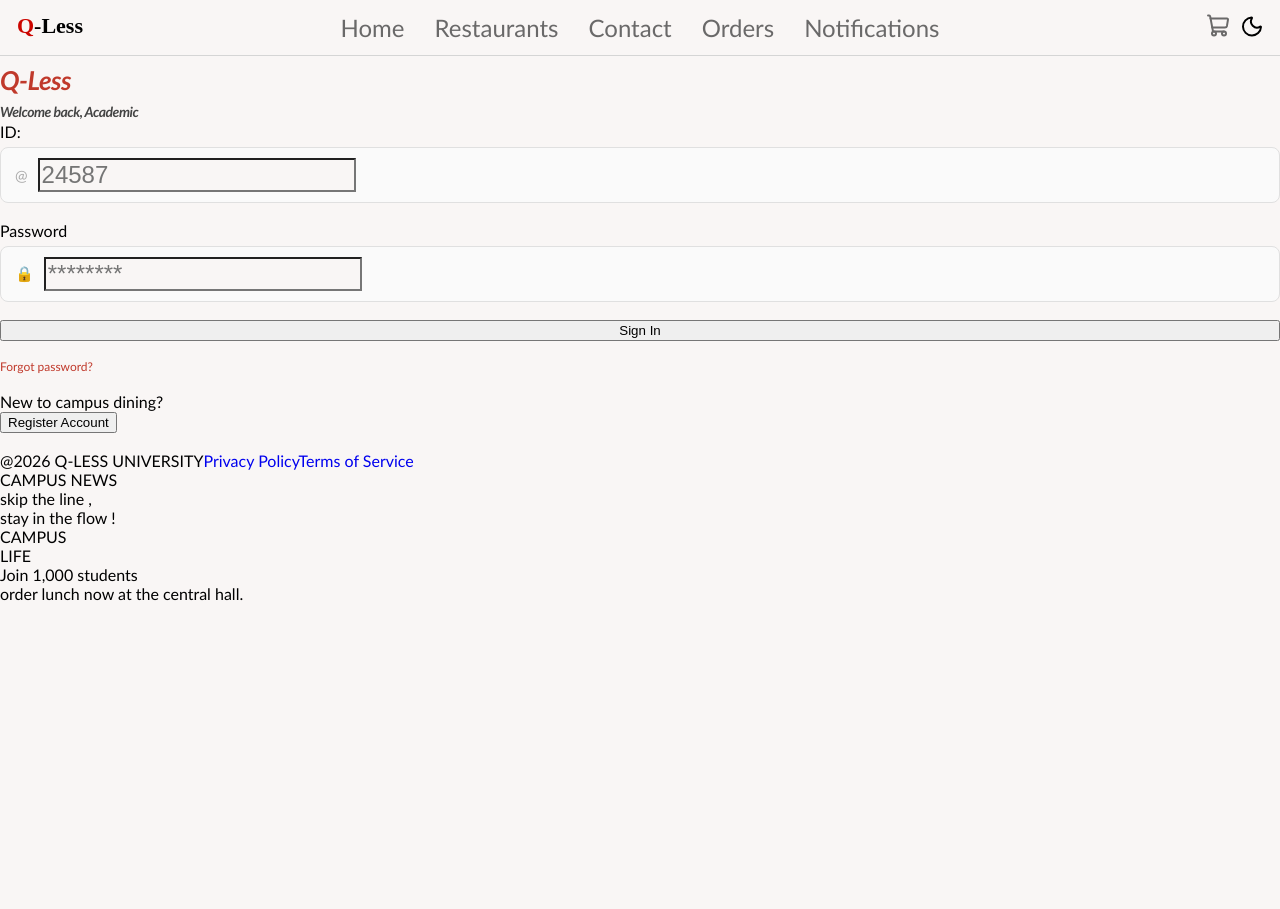
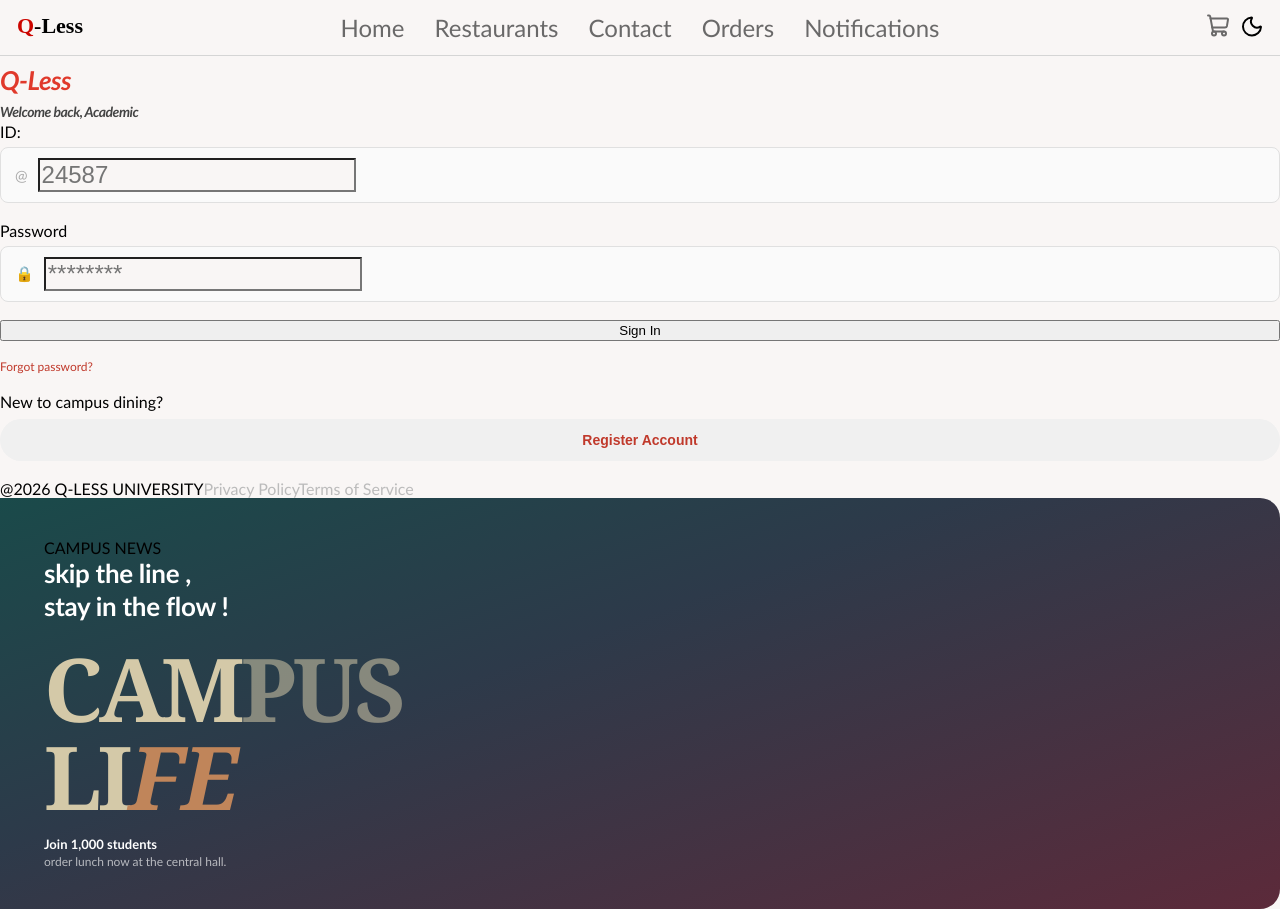
Before and after one commit to Zoomacs/OOP-Project, a React (Vite) app in the folder oop-project/: page / in a window 1280 px wide. Before the commit the page ends 800 px from the top, so only its background shows below. Built offline with nearby package versions, Linux system fonts and the light colour scheme.

Commit message:
Enhance login page styles and structure; add new button styles and placeholder colors

```diff
--- a/oop-project/src/login.css
+++ b/oop-project/src/login.css
@@ -24,6 +24,14 @@
   font-size: 26px;
   font-weight: 700;
   color: #c0392b;
+  font-style: italic;
+  letter-spacing: -0.5px;
+}
+
+.qless-logo-text {
+  font-size: 26px;
+  font-weight: 700;
+  color: #e0392b;
   font-style: italic;
   letter-spacing: -0.5px;
 }
@@ -99,3 +107,238 @@
   color: #333;
   width: 100%;
 }
+
+.qless-input::placeholder {
+  color: #bbb;
+}
+
+.qless-sign-in-btn {
+  background: linear-gradient(135deg, #e74c3c, #c0392b);
+  color: #fff;
+  border: none;
+  border-radius: 30px;
+  padding: 12px;
+  font-size: 15px;
+  font-weight: 600;
+  cursor: pointer;
+  letter-spacing: 0.3px;
+  margin-top: 4px;
+  transition:
+    opacity 0.2s,
+    transform 0.1s;
+}
+.qless-sign-in-btn:hover {
+  opacity: 0.9;
+  transform: translateY(-1px);
+}
+
+.qless-sign-in-btn:active {
+  transform: translateY(0);
+}
+.qless-divider {
+  height: 1px;
+  background: #eee;
+  margin: 4px 0;
+}
+
+.qless-new-user-text {
+  text-align: center;
+  font-size: 13px;
+  color: #888;
+  margin: 0;
+}
+
+.qless-register-btn {
+  background: #f0f0f0;
+  color: #c0392b;
+  border: none;
+  border-radius: 30px;
+  padding: 13px;
+  font-size: 14px;
+  font-weight: 600;
+  cursor: pointer;
+  letter-spacing: 0.2px;
+  transition: background 0.2s;
+}
+
+.qless-register-btn:hover {
+  background: #e8e8e8;
+}
+
+.qless-sign-up {
+  display: flex;
+  flex-direction: column;
+  gap: 8px;
+}
+
+.qless-sign-up-button {
+  background: #f0f0f0;
+  color: #c0392b;
+  border: none;
+  border-radius: 30px;
+  padding: 13px;
+  font-size: 14px;
+  font-weight: 600;
+  cursor: pointer;
+  transition: background 0.2s;
+}
+.qless-sign-up-button:hover {
+  background: #e8e8e8;
+}
+
+.qless-right-side {
+  flex: 1;
+  background: linear-gradient(160deg, #1a4a4a 0%, #2d3a4a 40%, #5c2a3a 100%);
+  display: flex;
+  flex-direction: column;
+  padding: 40px 44px;
+  box-sizing: border-box;
+  position: relative;
+  overflow: hidden;
+  border-radius: 0 20px 20px 0;
+}
+
+.qless-footer {
+  display: flex;
+  gap: 14px;
+  font-size: 10px;
+  color: #bbb;
+  letter-spacing: 0.5px;
+}
+
+.qless-footer-link {
+  color: #bbb;
+  text-decoration: none;
+}
+
+.qless-footer-link:hover {
+  color: #999;
+}
+
+.qless-right-side {
+  flex: 1;
+  background: linear-gradient(160deg, #1a4a4a 0%, #2d3a4a 40%, #5c2a3a 100%);
+  display: flex;
+  flex-direction: column;
+  padding: 40px 44px;
+  box-sizing: border-box;
+  border-radius: 0 20px 20px 0;
+  overflow: hidden;
+}
+
+.qless-badge {
+  background: #8b6914;
+  color: #fff;
+  font-size: 11px;
+  font-weight: 700;
+  letter-spacing: 1.5px;
+  padding: 5px 12px;
+  border-radius: 20px;
+  align-self: flex-start;
+  margin-bottom: 16px;
+}
+
+.qless-tagline {
+  color: #fff;
+  font-size: 26px;
+  font-weight: 700;
+  margin: 0 0 12px;
+  line-height: 1.3;
+  letter-spacing: -0.3px;
+}
+
+.qless-big-title {
+  line-height: 0.9;
+  margin: 8px 0 16px;
+}
+
+.qless-big-word {
+  font-size: 88px;
+  font-weight: 900;
+  color: #d4c9a8;
+  letter-spacing: -4px;
+  line-height: 1;
+  font-family: Georgia, serif;
+}
+
+.qless-big-word-alt {
+  font-size: 88px;
+  font-weight: 900;
+  color: rgba(212, 201, 168, 0.55);
+  letter-spacing: -4px;
+  line-height: 1;
+  font-family: Georgia, serif;
+}
+
+.qless-big-word-cursive {
+  font-size: 88px;
+  font-weight: 700;
+  color: #c0855a;
+  font-family: Georgia, cursive;
+  font-style: italic;
+  letter-spacing: -2px;
+  line-height: 1;
+}
+
+.qless-sub-text-block {
+  margin: 20px 0 auto;
+}
+
+.qless-sub-text-line {
+  color: rgba(255, 255, 255, 0.45);
+  font-size: 15px;
+  letter-spacing: 3px;
+  margin: 2px 0;
+  font-weight: 500;
+}
+
+.qless-social-proof {
+  display: flex;
+  align-items: center;
+  gap: 14px;
+  background: rgba(255, 255, 255, 0.1);
+  border-radius: 16px;
+  padding: 14px 18px;
+  backdrop-filter: blur(8px);
+}
+
+.qless-avatar-stack {
+  display: flex;
+  flex-direction: row;
+}
+
+.qless-avatar {
+  width: 32px;
+  height: 32px;
+  border-radius: 50%;
+  border: 2px solid rgba(255, 255, 255, 0.4);
+  object-fit: cover;
+}
+
+.qless-avatar:not(:first-child) {
+  margin-left: -10px;
+}
+
+.qless-social-bold {
+  color: #fff;
+  font-weight: 700;
+  font-size: 13px;
+  margin: 0;
+}
+
+.qless-social-sub {
+  color: rgba(255, 255, 255, 0.65);
+  font-size: 12px;
+  margin: 2px 0 0;
+}
+
+.qless-privacy-policy,
+.qless-terms-of-service {
+  color: #bbb;
+  text-decoration: none;
+}
+
+.qless-privacy-policy:hover,
+.qless-terms-of-service:hover {
+  color: #999;
+}
```
